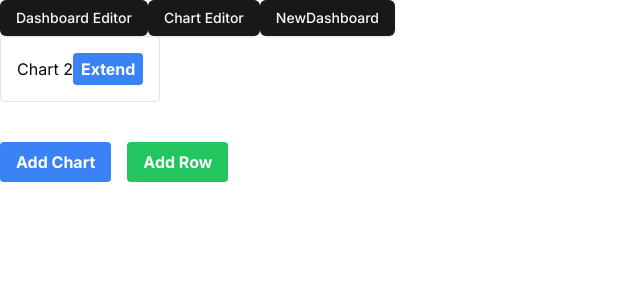
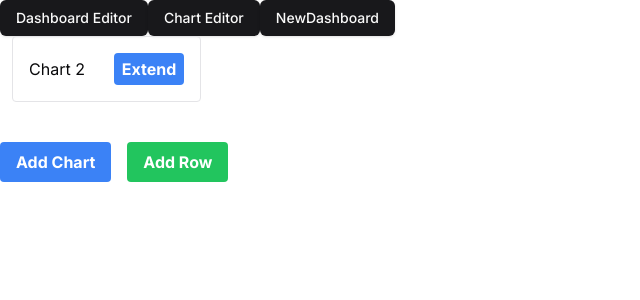
Before and after one commit to cyberjungle-io/subconnect-poc, a Next.js app: page / in a window 1280 px wide. Both pictures are taken after a click on the button "NewDashboard". Shown: the top 300 px of the page, without its empty margins (0-640 px from the left). Built offline with nearby package versions, Linux system fonts and the light colour scheme.

Commit message:
updated to try and fix bugs

```diff
--- a/src/app/newDashboard.jsx
+++ b/src/app/newDashboard.jsx
@@ -13,6 +13,17 @@ const reorder = (list, startIndex, endIndex) => {
   return result;
 };
 
+ const getColSpanClass = (colSpan) => {
+        switch (colSpan) {
+          case 2: return "w-2/12";
+          case 4: return "w-4/12";
+          case 6: return "w-6/12";
+          case 8: return "w-8/12";
+          case 10: return "w-10/12";
+          case 12: return "w-full";
+          default: return "w-1/12";
+        }
+      };
 const NewDashboard = () => {
   const [rows, setRows] = useState([
     { id: uniqueId(), charts: [{ id: uniqueId(), colSpan: 2 }] },
@@ -23,51 +34,72 @@ const NewDashboard = () => {
       return;
     }
 
+
+
     const { source, destination } = result;
 
+    // Find the source and destination rows by ID
+  const sourceRow = rows.find(row => row.id === parseInt(source.droppableId));
+  const destinationRow = rows.find(row => row.id === parseInt(destination.droppableId));
+
   if (source.droppableId === destination.droppableId) {
-      const row = rows.find((row) => row.id === parseInt(source.droppableId));
-      const charts = reorder(row.charts, source.index, destination.index);
-
-      setRows(
-        rows.map((row) => {
-          if (row.id === parseInt(source.droppableId)) {
-            return { ...row, charts };
+    // Moving within the same row
+    const newRowCharts = reorder(sourceRow.charts, source.index, destination.index);
+    const newRows = rows.map(row => {
+      if (row.id === sourceRow.id) {
+        return { ...row, charts: newRowCharts };
       }
       return row;
-        })
-      );
+    });
+    setRows(newRows);
   } else {
-      // Handle dragging between different rows if needed
+    // Moving to a different row
+    const sourceCharts = Array.from(sourceRow.charts);
+    const [removed] = sourceCharts.splice(source.index, 1);
+    const destinationCharts = Array.from(destinationRow.charts);
+    destinationCharts.splice(destination.index, 0, removed);
+
+    const newRows = rows.map(row => {
+      if (row.id === sourceRow.id) {
+        return { ...row, charts: sourceCharts };
+      } else if (row.id === destinationRow.id) {
+        return { ...row, charts: destinationCharts };
+      }
+      return row;
+    });
+
+    setRows(newRows);
   }
 };
 
-  const addChart = () => {
+const addChart = (event) => {
+    event.stopPropagation();
+    console.log("Adding chart..."); // Diagnostic log
     setRows((currentRows) => {
+      console.log("Current rows before adding:", currentRows); // Log current state before adding
       const newRows = [...currentRows];
       const lastRow = newRows[newRows.length - 1];
-      const totalColSpan = lastRow.charts.reduce(
-        (sum, chart) => sum + chart.colSpan,
-        0
-      );
+      const totalColSpan = lastRow.charts.reduce((sum, chart) => sum + chart.colSpan, 0);
 
       if (totalColSpan + 2 <= 12) {
         lastRow.charts.push({ id: uniqueId(), colSpan: 2 });
       } else {
-        newRows.push({
-          id: uniqueId(),
-          charts: [{ id: uniqueId(), colSpan: 2 }],
-        });
+        newRows.push({ id: uniqueId(), charts: [{ id: uniqueId(), colSpan: 2 }] });
       }
 
+      console.log("New rows after adding:", newRows); // Log new state after adding
       return newRows;
     });
   };
 
+
   const addRow = () => {
-    setRows((currentRows) => [...currentRows, { id: uniqueId(), charts: [] }]);
+    setRows((currentRows) => [
+      ...currentRows,
+      { id: uniqueId(), charts: [] },
+    ]);
   };
-  // This function is responsible for extending a chart's column span by 2, up to a maximum of 10.
+
   const extendChart = (rowId, chartId) => {
     setRows((currentRows) => {
       return currentRows.map((row) => {
@@ -76,7 +108,8 @@ const NewDashboard = () => {
             ...row,
             charts: row.charts.map((chart) => {
               if (chart.id === chartId && chart.colSpan < 10) {
-                return { ...chart, colSpan: chart.colSpan + 2 };
+                const newColSpan = chart.colSpan + 2;
+                return { ...chart, colSpan: newColSpan };
               }
               return chart;
             }),
@@ -90,47 +123,16 @@ const NewDashboard = () => {
   return (
     <DragDropContext onDragEnd={onDragEnd}>
       {rows.map((row, rowIndex) => (
-        <Droppable
-          key={row.id}
-          droppableId={String(row.id)}
-          direction="horizontal"
-        >
-          {(provided, snapshot) => (
-            <div
-              ref={provided.innerRef}
-              {...provided.droppableProps}
-              className="flex flex-wrap -mx-3 mb-4"
-              style={{
-                backgroundColor: snapshot.isDraggingOver
-                  ? "lightblue"
-                  : "inherit",
-              }}
-            >
-              {row.charts.map((chart, index) => (
-                <Draggable
-                  key={chart.id}
-                  draggableId={String(chart.id)}
-                  index={index}
-                >
-                  {(provided, snapshot) => (
-                    <div
-                      ref={provided.innerRef}
-                      {...provided.draggableProps}
-                      {...provided.dragHandleProps}
-                      className={`px-3 mb-6 md:w-1/${Math.ceil(
-                        12 / chart.colSpan
-                      )} flex justify-center items-center`}
-                      style={{
-                        ...provided.draggableProps.style,
-                        opacity: snapshot.isDragging ? 0.5 : 1,
-                      }}
-                    >
+        <Droppable key={row.id} droppableId={`${row.id}`} direction="horizontal">
+          {(provided) => (
+            <div ref={provided.innerRef} {...provided.droppableProps} className="flex flex-wrap mb-4">
+              {row.charts.map((chart, chartIndex) => (
+                <Draggable key={chart.id} draggableId={`${chart.id}`} index={chartIndex}>
+                  {(provided) => (
+                    <div ref={provided.innerRef} {...provided.draggableProps} {...provided.dragHandleProps} className={`px-3 mb-6 flex justify-center items-center ${getColSpanClass(chart.colSpan)}`}>
                       <div className="border rounded flex justify-between items-center p-4 w-full">
                         <span>Chart {chart.id}</span>
-                        <button
-                          onClick={() => extendChart(row.id, chart.id)}
-                          className="bg-blue-500 hover:bg-blue-700 text-white font-bold py-1 px-2 rounded"
-                        >
+                        <button onClick={() => extendChart(row.id, chart.id)} className="bg-blue-500 hover:bg-blue-700 text-white font-bold py-1 px-2 rounded">
                           Extend
                         </button>
                       </div>
@@ -143,16 +145,11 @@ const NewDashboard = () => {
           )}
         </Droppable>
       ))}
-      <button
-        onClick={addChart}
-        className="bg-blue-500 hover:bg-blue-700 text-white font-bold py-2 px-4 rounded"
-      >
+      <button onClick={(event) => addChart(event)} type="button" className="bg-blue-500 hover:bg-blue-700 text-white font-bold py-2 px-4 rounded">
   Add Chart
 </button>
-      <button
-        onClick={addRow}
-        className="ml-4 bg-green-500 hover:bg-green-700 text-white font-bold py-2 px-4 rounded"
-      >
+
+      <button onClick={addRow} className="ml-4 bg-green-500 hover:bg-green-700 text-white font-bold py-2 px-4 rounded">
         Add Row
       </button>
     </DragDropContext>
```
Lines whose indentation alone changed are shown as unchanged.
